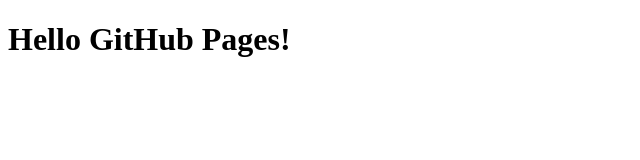
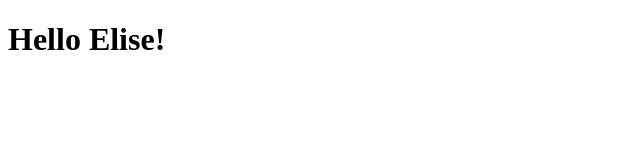
Before and after one commit to Bubbles2016/Bubbles2016.github.io, a plain HTML site: page index.html in a window 1280 px wide. Shown: the whole page, without its empty margins (0-640 px from the left). Drawn offline with Linux system fonts and the light colour scheme.

Commit message:
Modify index.html

```diff
--- a/index.html
+++ b/index.html
@@ -5,6 +5,6 @@
   <title>GitHub Pages Test</title>
 </head>
 <body>
-  <h1>Hello GitHub Pages!</h1>
+  <h1>Hello Elise!</h1>
 </body>
 </html>
```
